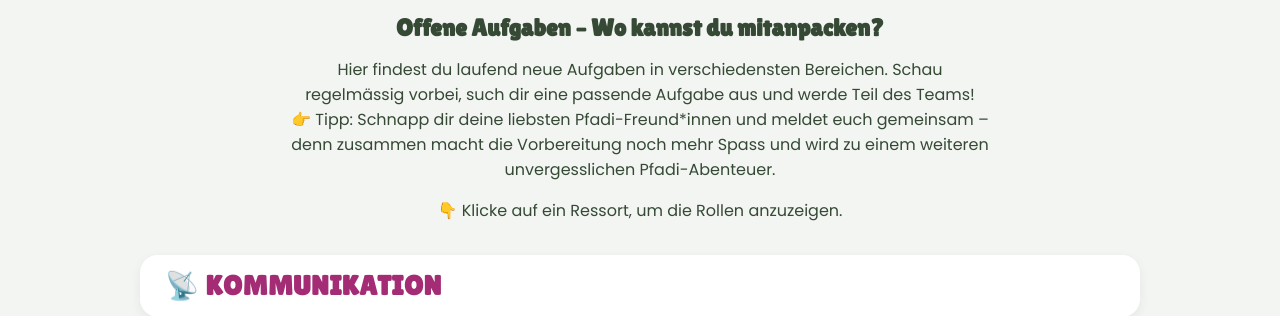
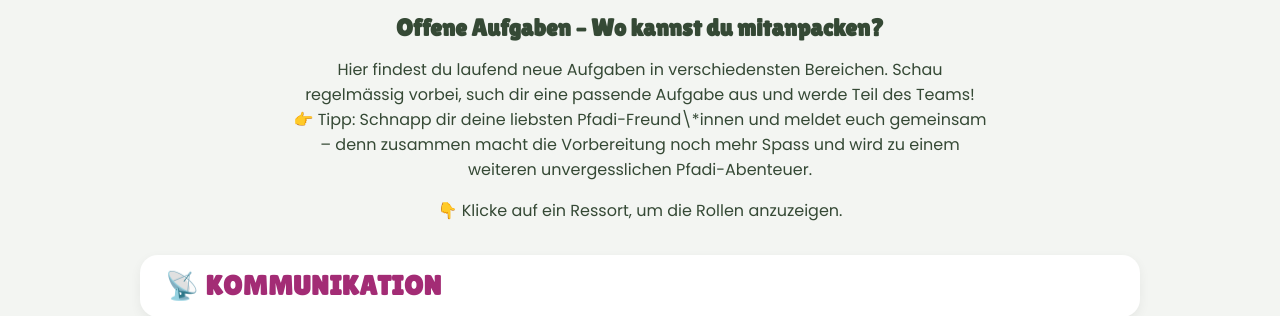
Before and after one commit to kala-so/ausschreibungen, a Jekyll site: the page built from index.md, in a window 1280 px wide. Shown: the part 384-700 px from the top of the page. Built offline with Jekyll 4.4.1, drawn with Linux system fonts in a browser that asks for light colours.

Commit message:
escape asterisk

```diff
--- a/_includes/10_komm.md
+++ b/_includes/10_komm.md
@@ -51,7 +51,7 @@ Bi Frage darfsch di gern bir Arwen (<span class="obfuscated-email" data-user="ar
 
 **Idealerweise bringst du mit**
 
-Insgeheim bist du ein*e Hacker*in, brauchst aber noch einen Ort, wo du diese Leidenschaft ausleben kannst. Du träumst in Formatierungscodes und denkst in Python oder einer anderen Programmiersprache.
+Insgeheim bist du ein\*e Hacker\*in, brauchst aber noch einen Ort, wo du diese Leidenschaft ausleben kannst. Du träumst in Formatierungscodes und denkst in Python oder einer anderen Programmiersprache.
 
 **Gut zu wissen**
 
--- a/_includes/40_log.md
+++ b/_includes/40_log.md
@@ -1,4 +1,4 @@
-## Bereichsmitarbeiter*in Infrastruktur (Wasser/Sanitäres)
+## Bereichsmitarbeiter\*in Infrastruktur (Wasser/Sanitäres)
 
 ### Aufgaben
 
--- a/index.md
+++ b/index.md
@@ -13,7 +13,7 @@ title: KaLa
 <h2>Offene Aufgaben – Wo kannst du mitanpacken?</h2>
 <p>Hier findest du laufend neue Aufgaben in verschiedensten Bereichen.
 Schau regelmässig vorbei, such dir eine passende Aufgabe aus und werde Teil des Teams!<br>
-👉 Tipp: Schnapp dir deine liebsten Pfadi-Freund*innen und meldet euch gemeinsam – denn zusammen
+👉 Tipp: Schnapp dir deine liebsten Pfadi-Freund\*innen und meldet euch gemeinsam – denn zusammen
 macht die Vorbereitung noch mehr Spass und wird zu einem weiteren unvergesslichen Pfadi-Abenteuer.</p>
 
 <p>👇 Klicke auf ein Ressort, um die Rollen anzuzeigen.</p>
```
